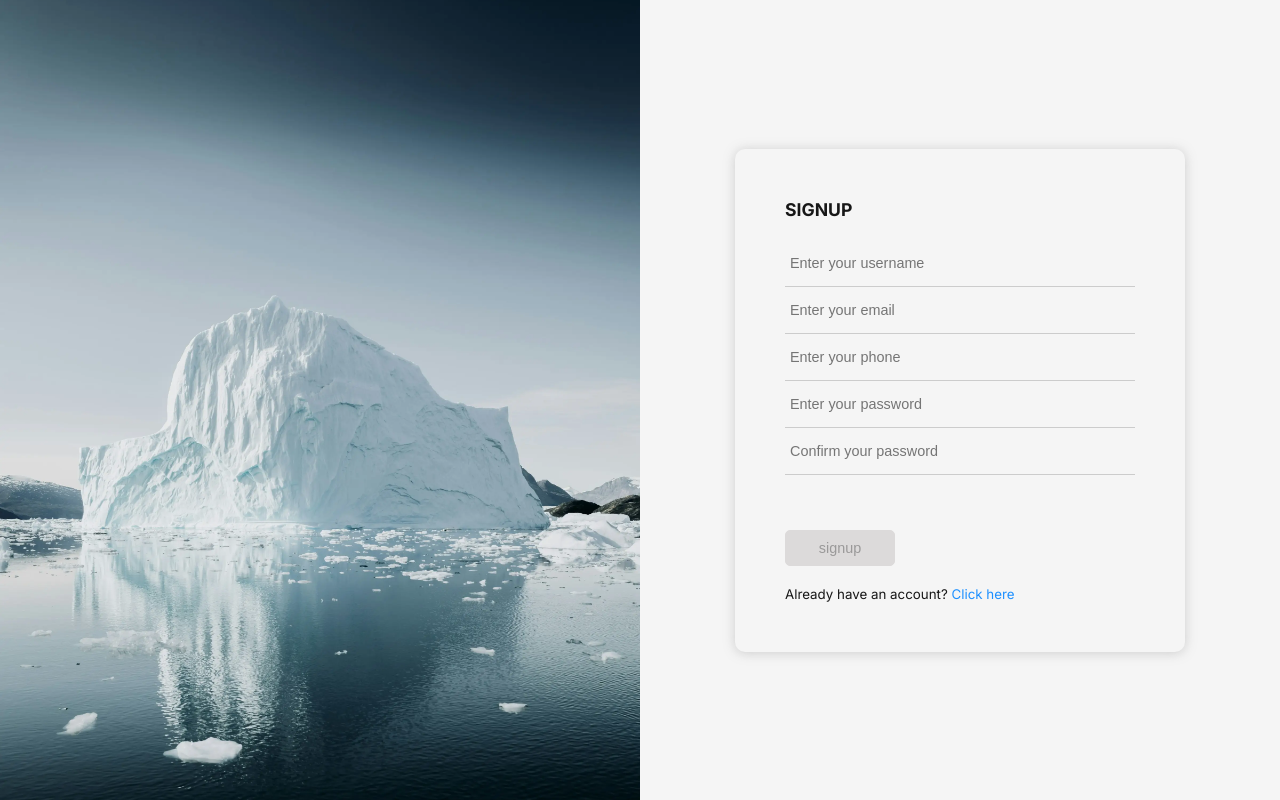
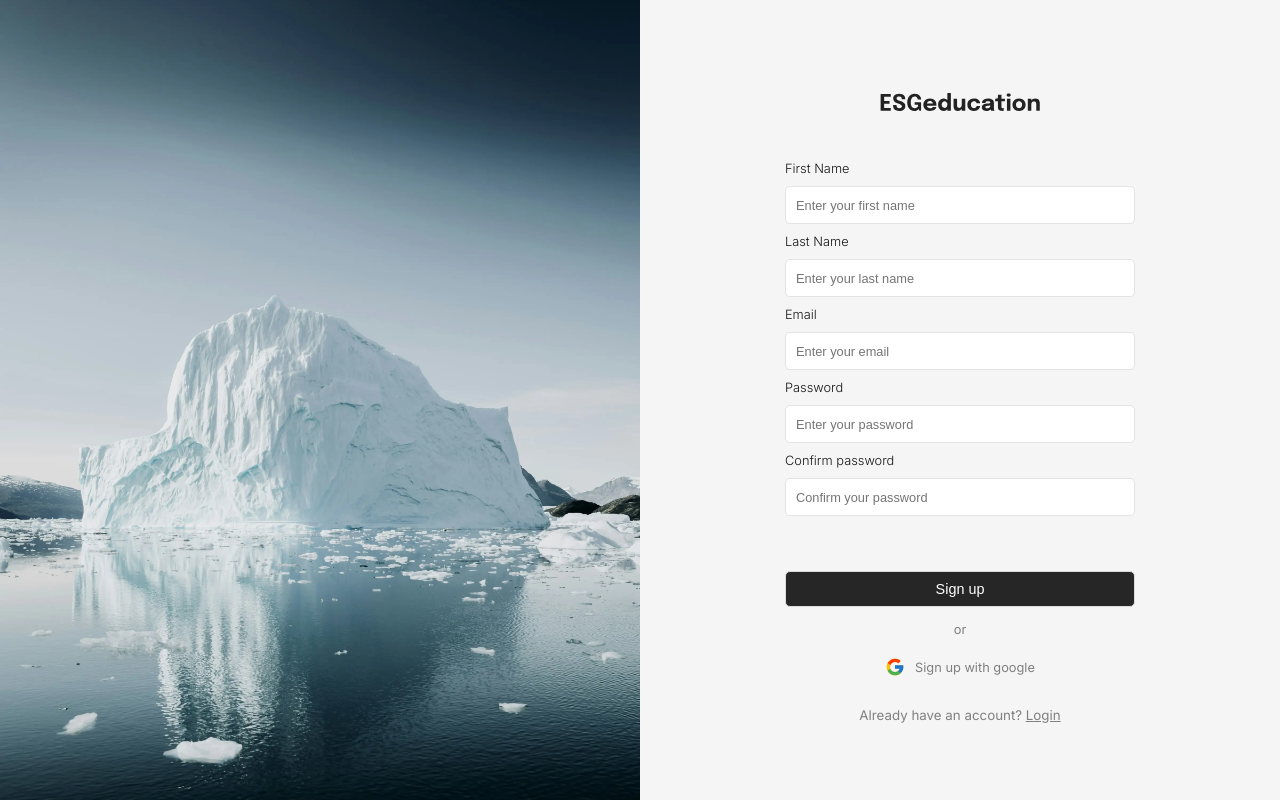
Before and after one commit to ungcnbacademy/ungcnbacademy-frontend, a Next.js app: page /signup in a window 1280 px wide. Built offline with nearby package versions, Linux system fonts and the light colour scheme.

Commit message:
signup design fixed

```diff
--- a/src/app/(auth)/signup/page.jsx
+++ b/src/app/(auth)/signup/page.jsx
@@ -4,19 +4,19 @@
 import styles from './page.module.css';
 import useAxios from '@/hooks/useAxios';
 import { configuration } from '@/configuration/configuration';
-import { Modal, Result } from 'antd';
+
 import { useRouter } from 'next/navigation';
 import Button from '@/components/ui/button/button';
 import Input from '../../../components/ui/input/input';
 import Message from '../../../components/ui/message/message';
+import Image from 'next/image';
 export default function Signup() {
 	const [data, setData] = useState({});
 	const [btnDisabled, setBtnDisabled] = useState(true);
 	const [confirmPassword, setConfirmPassword] = useState('');
 	const [response, error, loading, axiosFetch] = useAxios();
-	const router = useRouter();
-	const [isModalOpen, setIsModalOpen] = useState(false);
 	const [message, setMessage] = useState('');
+
 	function handleChange(event) {
 		const { name, value } = event.target;
 		setData({ ...data, [name]: value });
@@ -60,44 +60,60 @@
 
 	return (
 		<div className={styles.main}>
-			<div className={styles.container}>
-				<p className={styles.title}>SIGNUP</p>
-				<br />
-				<form
-					onSubmit={onSignupSubmitHandlerAsync}
-					className={styles.form}
-				>
+			<Link href="/">
+				<Image
+					src={'/logoBlack.svg'}
+					alt="Logo"
+					width={160}
+					height={50}
+				/>
+			</Link>
+			<form onSubmit={onSignupSubmitHandlerAsync} className={styles.form}>
+				<label className={styles.label}>First Name</label>
 				<Input
 					type="text"
-						placeholder="Enter your username"
-						name="name"
+					placeholder="Enter your first name"
+					name="firstName"
 					onChange={handleChange}
-						value={data?.name || ''}
+					value={data?.firstName || ''}
+					variant="outLined"
 					required
+					className={styles.input}
 				/>
+				<label className={styles.label}>Last Name</label>
+				<Input
+					type="text"
+					placeholder="Enter your last name"
+					name="lastName"
+					onChange={handleChange}
+					value={data?.lastName || ''}
+					variant="outLined"
+					required
+					className={styles.input}
+				/>
+				<label className={styles.label}>Email</label>
 				<Input
 					type="email"
 					placeholder="Enter your email"
 					name="email"
 					onChange={handleChange}
 					value={data?.email || ''}
+					variant="outLined"
 					required
+					className={styles.input}
 				/>
-					<Input
-						type="tel"
-						name="phone"
-						placeholder="Enter your phone"
-						onChange={handleChange}
-						value={data?.phone || ''}
-					/>
+				<label className={styles.label}>Password</label>
 				<Input
 					type="password"
 					placeholder="Enter your password"
 					name="password"
 					onChange={handleChange}
+					variant="outLined"
 					value={data?.password || ''}
 					required
+					className={styles.input}
 				/>
+				<label className={styles.label}>Confirm password</label>
 				<Input
 					type="password"
 					placeholder="Confirm your password"
@@ -106,52 +122,39 @@
 						setConfirmPassword(e.target.value);
 						setBtnDisabled(e.target.value !== data?.password);
 					}}
+					variant="outLined"
 					value={confirmPassword}
 					required
+					className={styles.input}
 				/>
 				<Message text={message} type="error" />
-					<br /> <br />
+
 				<Button
 					type="submit"
-						text="signup"
-						variant="primary"
+					text="Sign up"
+					variant="outLined"
 					disabled={btnDisabled}
 					loading={loading}
+					className={styles.button}
 				/>
 			</form>
-
+			{error?.message && <Message text={error?.message} type="error" />}
+			<small className={styles.or}>or</small>
+			<div className={styles.googleButton}>
+				<Image
+					src="/icons/google.svg"
+					alt="Google"
+					width={20}
+					height={20}
+				/>
+				<p className={styles.googleText}>Sign up with google</p>
+			</div>
 			<small className={styles.small}>
 				Already have an account?{' '}
-					<Link href="/login/client" className={styles.link}>
-						Click here
+				<Link href="/login" className={styles.link}>
+					Login
 				</Link>
 			</small>
 		</div>
-			<Modal open={isModalOpen} footer={null} closable={false}>
-				<Result
-					status="success"
-					title="Signup Successful"
-					subTitle="Please login to your account to continue"
-					extra={[
-						<Button
-							key="login"
-							text="Login"
-							variant="primary"
-							onClick={() => {
-								router.push('/login/client');
-							}}
-						/>,
-						<Button
-							key="home"
-							text="Home"
-							variant="secondary"
-							onClick={() => {
-								router.push('/');
-							}}
-						/>,
-					]}
-				/>
-			</Modal>
-		</div>
 	);
 }
--- a/src/app/(auth)/signup/page.module.css
+++ b/src/app/(auth)/signup/page.module.css
@@ -1,42 +1,79 @@
 .main {
 	width: 100%;
-	min-height: 80vh;
 	display: flex;
 	align-items: center;
 	justify-content: center;
 	flex-direction: column;
 	padding: 10px;
 
-	.container {
-		border-radius: 10px;
-		padding: clamp(5%, 10%, 50px);
-		box-shadow: 0 1px 12px rgba(128, 128, 128, 0.348);
+	> .form {
 		display: flex;
 		flex-direction: column;
-
-		> .title {
-			font-size: 1.1rem;
-			font-weight: bold;
+		gap: 10px;
+		width: clamp(250px, 30vw, 350px);
+		margin-top: 30px;
+		> .label {
+			font-size: 0.8rem;
+			font-weight: 300;
 		}
-
-		> .img {
-			width: 140px;
+		> .input {
+			background-color: white;
+			border: solid 1px rgba(199, 199, 199, 0.498);
+			&::-webkit-input-placeholder {
+				font-size: 0.8rem;
+			}
 		}
-		> .form {
-			display: flex;
-			flex-direction: column;
-			align-items: flex-start;
-			width: clamp(250px, 30vw, 350px);
-			margin-bottom: 20px;
+		> .forgotPasswordLink {
+			font-size: 0.8rem;
+			text-align: right;
+			color: var(--foreground-light);
+			text-decoration: none;
+			text-decoration: underline;
+			transition: color 0.6s ease-in-out;
+			&:hover {
+				color: var(--foreground);
+			}
+		}
+		> .button {
+			background-color: var(--accent1);
+			color: white;
+			width: 100%;
+			font-weight: 300;
+			margin-block: 20px 5px;
 		}
 	}
-
+	.or {
+		color: var(--foreground-light);
+		font-size: 0.8rem;
+		margin-top: 10px;
+	}
+	.googleButton {
+		display: flex;
+		align-items: center;
+		cursor: pointer;
+		margin-top: 20px;
+		> .googleText {
+			margin-left: 10px;
+			font-size: 0.8rem;
+			color: var(--foreground-light);
+			transition: color 0.6s ease-in-out;
+		}
+		&:hover {
+			> .googleText {
+				color: var(--foreground);
+			}
+		}
+	}
+	.small {
+		color: var(--foreground-light);
+		margin-top: 30px;
+	}
 	.link {
-		color: var(--accent2);
 		transition: all 0.6s ease-in-out;
 		text-decoration: none;
+		text-decoration: underline;
 	}
 	.link:hover {
-		text-decoration: underline;
+		color: var(--accent2);
 	}
 }
```
Lines whose indentation alone changed are shown as unchanged.
